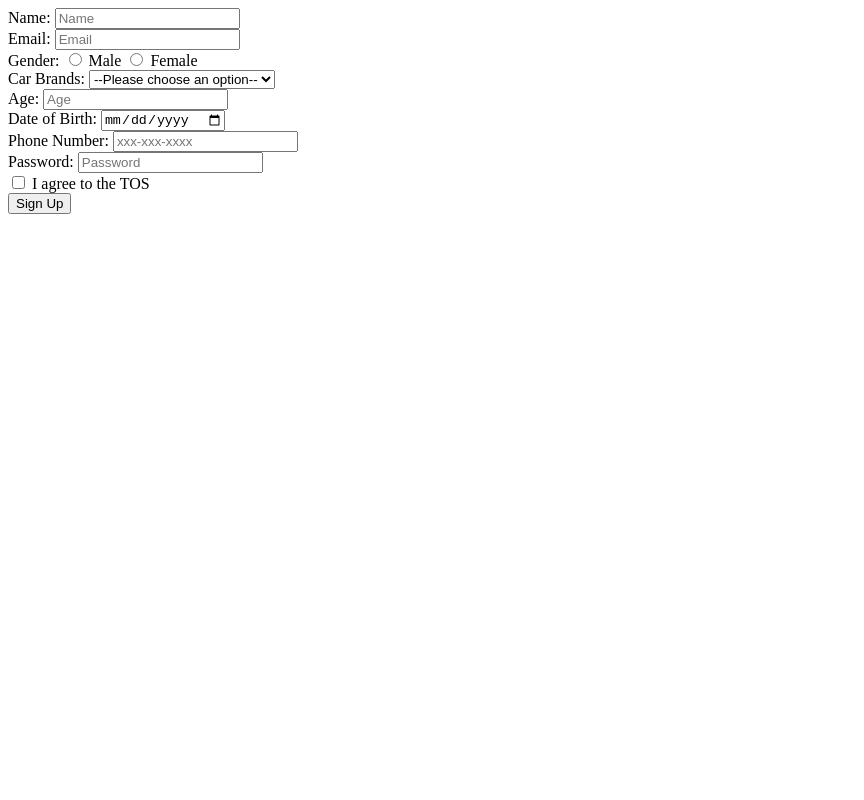
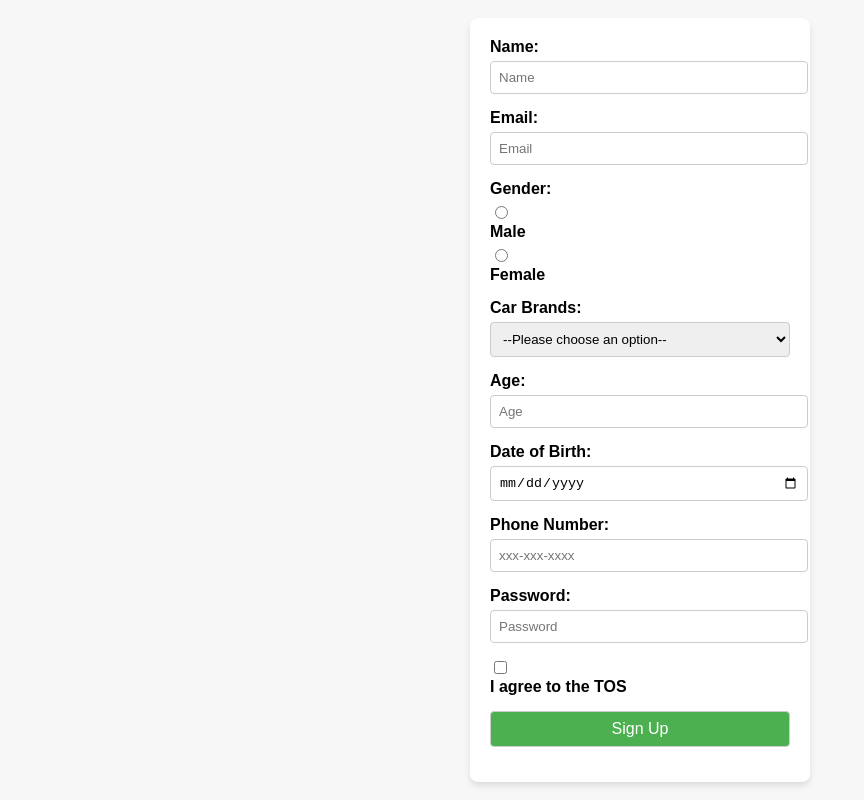
Before and after one commit to acciojob/signup-form-car-dhnushreddy, a website: page main.html in a window 1280 px wide. Shown: the whole page, without its empty margins (0-864 px from the left). Drawn offline with Linux system fonts and the light colour scheme.

Commit message:
created a submission

```diff
--- a/styles.css
+++ b/styles.css
@@ -1,2 +1,51 @@
+body {
+  font-family: Arial, sans-serif;
+  background-color: #f7f7f7;
+  margin: 0;
+  padding: 0;
+  display: flex;
+  justify-content: center;
+  align-items: center;
+  height: 100vh;
+}
 
-/* Your CSS Code here. */
+form {
+  background: #fff;
+  padding: 20px;
+  border-radius: 8px;
+  box-shadow: 0 4px 6px rgba(0, 0, 0, 0.1);
+  width: 300px;
+}
+
+form div {
+  margin-bottom: 15px;
+}
+
+label {
+  display: block;
+  margin-bottom: 5px;
+  font-weight: bold;
+}
+
+input, select, button {
+  width: 100%;
+  padding: 8px;
+  border: 1px solid #ccc;
+  border-radius: 4px;
+}
+
+input[type="radio"], input[type="checkbox"] {
+  width: auto;
+  margin-right: 5px;
+}
+
+button {
+  background-color: #4CAF50;
+  color: white;
+  font-size: 16px;
+  cursor: pointer;
+}
+
+button:hover {
+  background-color: #45a049;
+}
```
